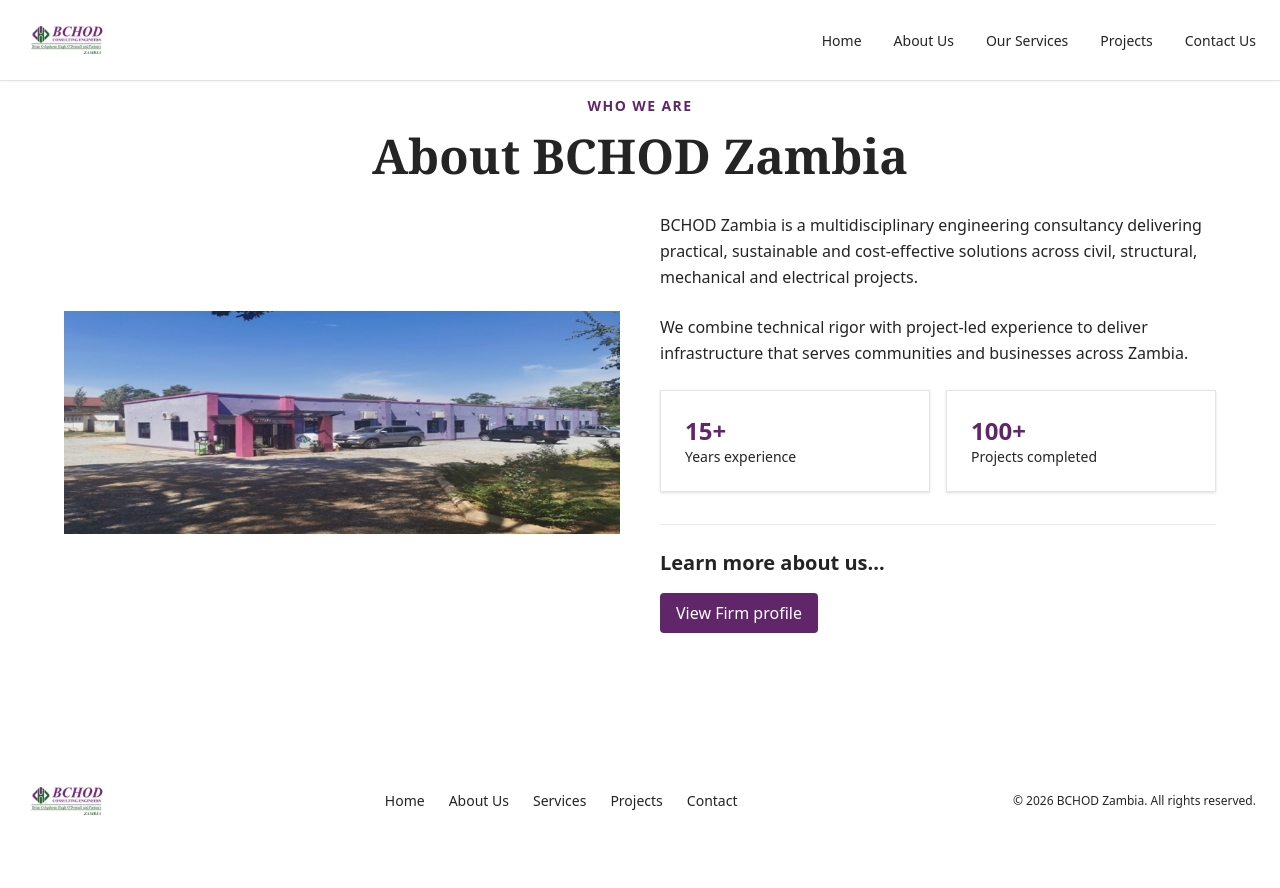
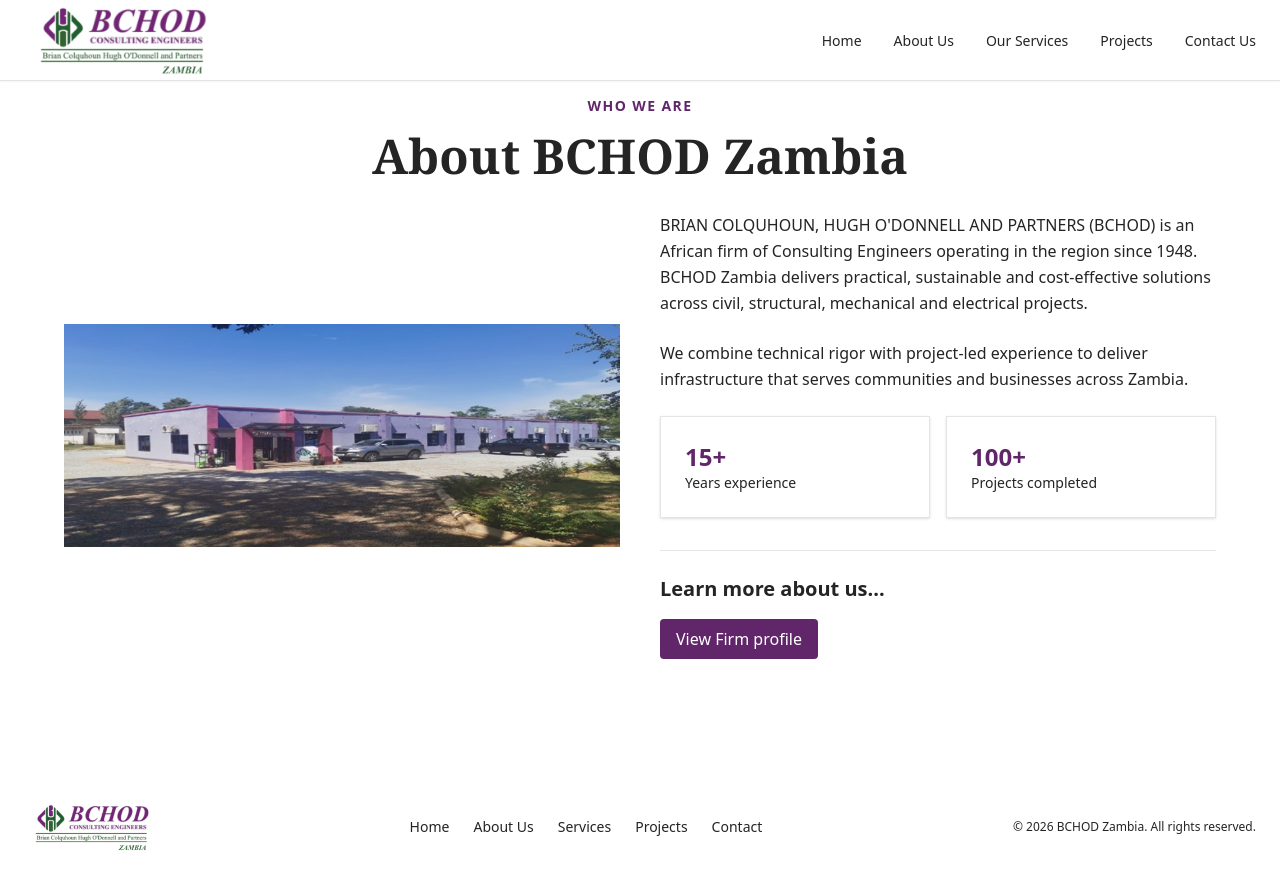
Before and after one commit to Sarafina27/bchod-zm, a React (Vite) app: page /about in a window 1280 px wide. Shown: the top 888 px of the page. Built offline with nearby package versions, Linux system fonts and the light colour scheme.

Commit message:
adjusted the size of logo and added pictures

```diff
--- a/src/components/About.tsx
+++ b/src/components/About.tsx
@@ -21,7 +21,9 @@
 
           <div>
             <p className="text-muted-foreground mb-6 leading-relaxed">
-              BCHOD Zambia is a multidisciplinary engineering consultancy delivering practical, sustainable and
+              BRIAN COLQUHOUN, HUGH O'DONNELL AND PARTNERS
+              (BCHOD) is an African firm of Consulting Engineers operating
+              in the region since 1948. BCHOD Zambia delivers practical, sustainable and
               cost-effective solutions across civil, structural, mechanical and electrical projects.
             </p>
             <p className="text-muted-foreground mb-6 leading-relaxed">
--- a/src/components/Navbar.tsx
+++ b/src/components/Navbar.tsx
@@ -22,7 +22,7 @@
           <img
             src="/images/bchod-logo.png" // <-- place your logo file in public/images
             alt="BCHOD Zambia Logo"
-            className="h-12 w-auto"       // adjust size as needed
+            className="h-[70px] w-auto"       // adjust size as needed
           />
         </Link>
 
--- a/src/components/Services.tsx
+++ b/src/components/Services.tsx
@@ -66,7 +66,7 @@
     description: "Professional surveying and geospatial expertise for land, engineering, and hydrographic projects.",
     fullDescription:
       "We provide accurate, reliable, and cost-effective survey solutions. Our clients include landowners, developers, government agencies, engineers, architects, and utility companies. Deliverables: trusted geospatial data supporting planning, design, and construction.",
-    image: "/images/survey.jpg",
+    image: "/images/civil.jpg",
   },
 ];
 
```
Also changed, not shown: public/images/bchod-logo.png.
